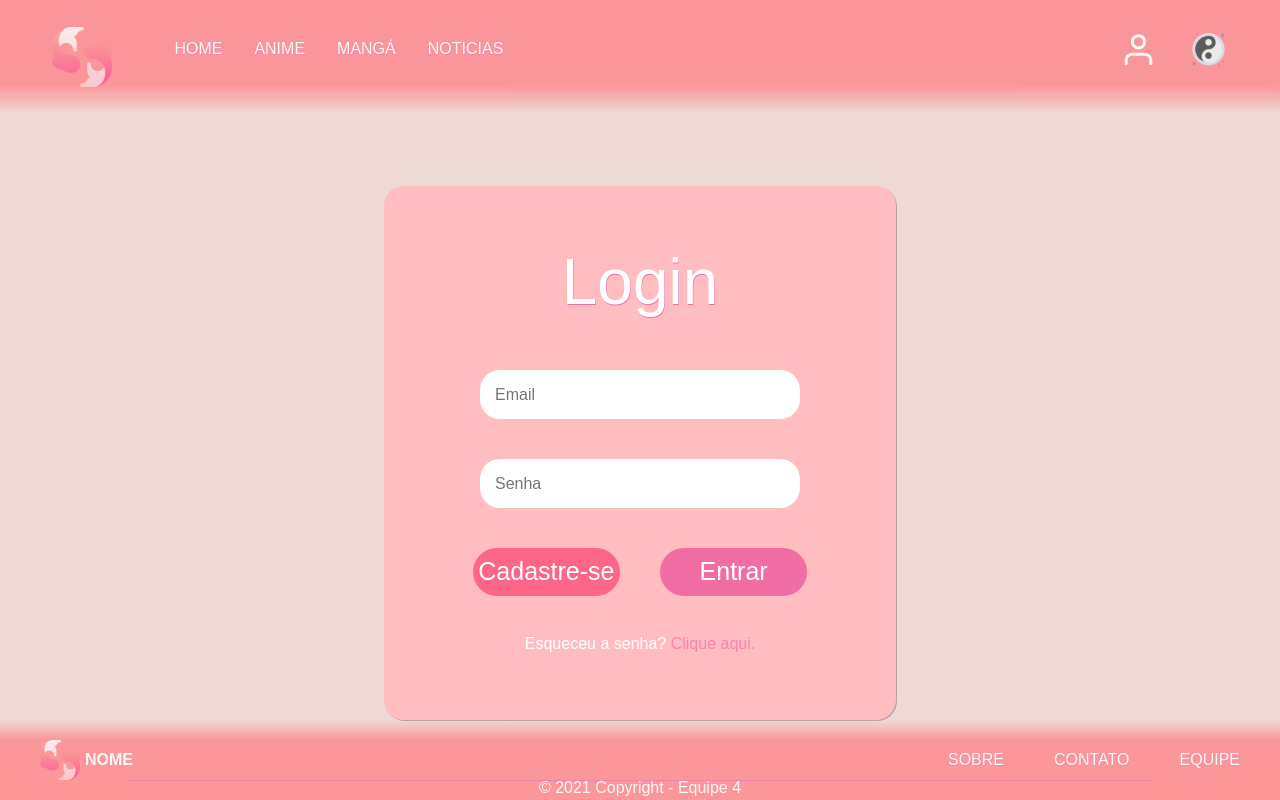
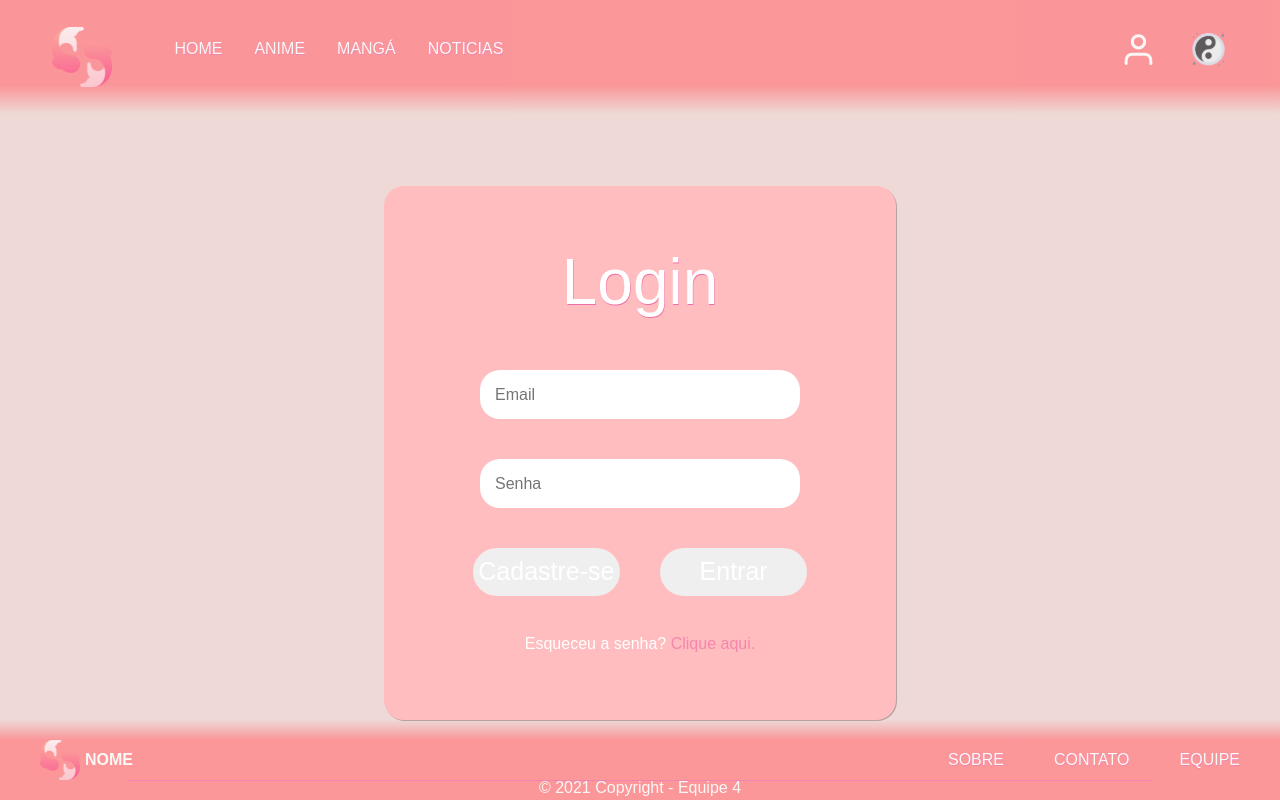
Before and after one commit to italoant/react-projeto-final, a React (Create React App) app: page /login in a window 1280 px wide. Built offline with nearby package versions, Linux system fonts and the light colour scheme; the HTML template or start-up script is replaced by a standard one.

Commit message:
ajustando background dos botões com props

```diff
--- a/src/pages/Login/Login.js
+++ b/src/pages/Login/Login.js
@@ -14,8 +14,8 @@ export default function Login(){
                 <section className="campos-form">
                     <input type='password' placeholder="Senha"/>
                 </section>
-                <Link to='/cadastro'><button id="btn-esquerda" className="botao">Cadastre-se</button></Link>
-                <Link to='./'><button id="btn-direita" className="botao">Entrar</button></Link>
+                <Link to='/cadastro'><button color="#FE6688" className="botao">Cadastre-se</button></Link>
+                <Link to='./'><button color="#F16EA5" className="botao">Entrar</button></Link>
                 <p>Esqueceu a senha? <a href="##" target="_black">Clique aqui.</a></p>
             </Formulario>
         </div>
--- a/src/pages/Login/Style.js
+++ b/src/pages/Login/Style.js
@@ -39,14 +39,7 @@ export const Formulario = styled.form`
         color: #FFFFFF;
         height: 6vh;
         font-size: 25px;
-    }
-
-    #btn-esquerda{
-        background-color: #FE6688;
-    }
-
-    #btn-direita{
-        background-color: #F16EA5;
+        background-color: ${props => props.color};
     }
 
     p{
```
